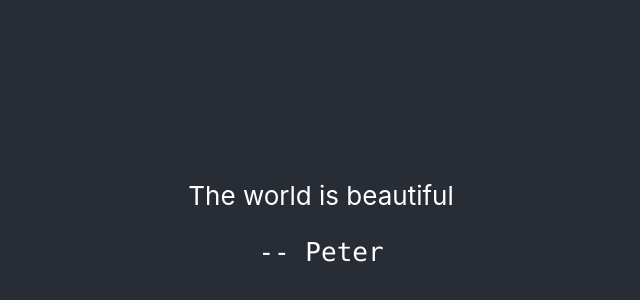
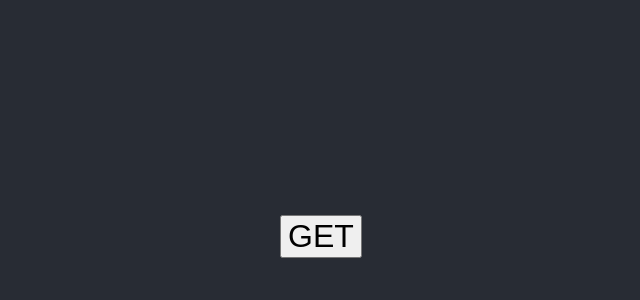
Before and after one commit to quantumsnowball/quotes.quantumsnowball, a React (Create React App) app: page / in a window 1280 px wide. Shown: the part 190-490 px from the top of the page, without its empty margins (319-959 px from the left). Built offline with nearby package versions, Linux system fonts and the light colour scheme.

Commit message:
feature: basic fetch and display of a random quote

```diff
--- a/src/components/App.tsx
+++ b/src/components/App.tsx
@@ -1,16 +1,26 @@
-import React from 'react';
+import React, { useState } from 'react';
 import '../styles/App.css';
 
+//@ts-ignore
+async function fetchQuotes(setContent, setAuthor) {
+  const url = 'https://api.quotable.io/random'
+  const quote = await fetch(url).then(resp => resp.json())
+  setContent(quote.content)
+  setAuthor("-- " + quote.author)
+}
+
 function App() {
+  const [content, setContent] = useState("")
+  const [author, setAuthor] = useState("")
+
   return (
     <div className="App">
       <header className="App-header">
-        <p>
-          The world is beautiful
-        </p>
-        <code>-- Peter</code>
+        <p>{content}</p>
+        <code>{author}</code>
+        <button className="fetch" onClick={() => fetchQuotes(setContent, setAuthor)}>GET</button>
       </header>
-    </div>
+    </div >
   );
 }
 
--- a/src/styles/App.css
+++ b/src/styles/App.css
@@ -12,3 +12,7 @@
   font-size: calc(10px + 2vmin);
   color: white;
 }
+
+button.fetch {
+  font-size: 2rem;
+}
```
